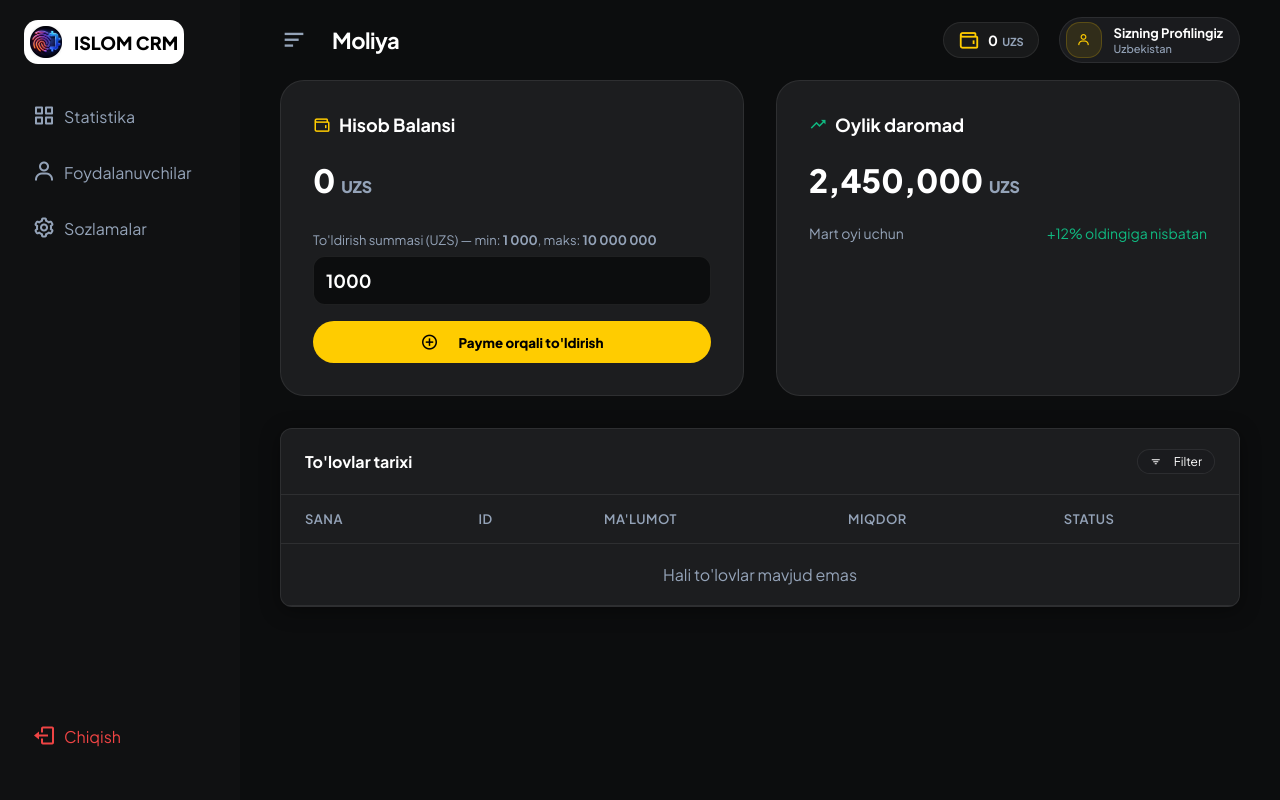
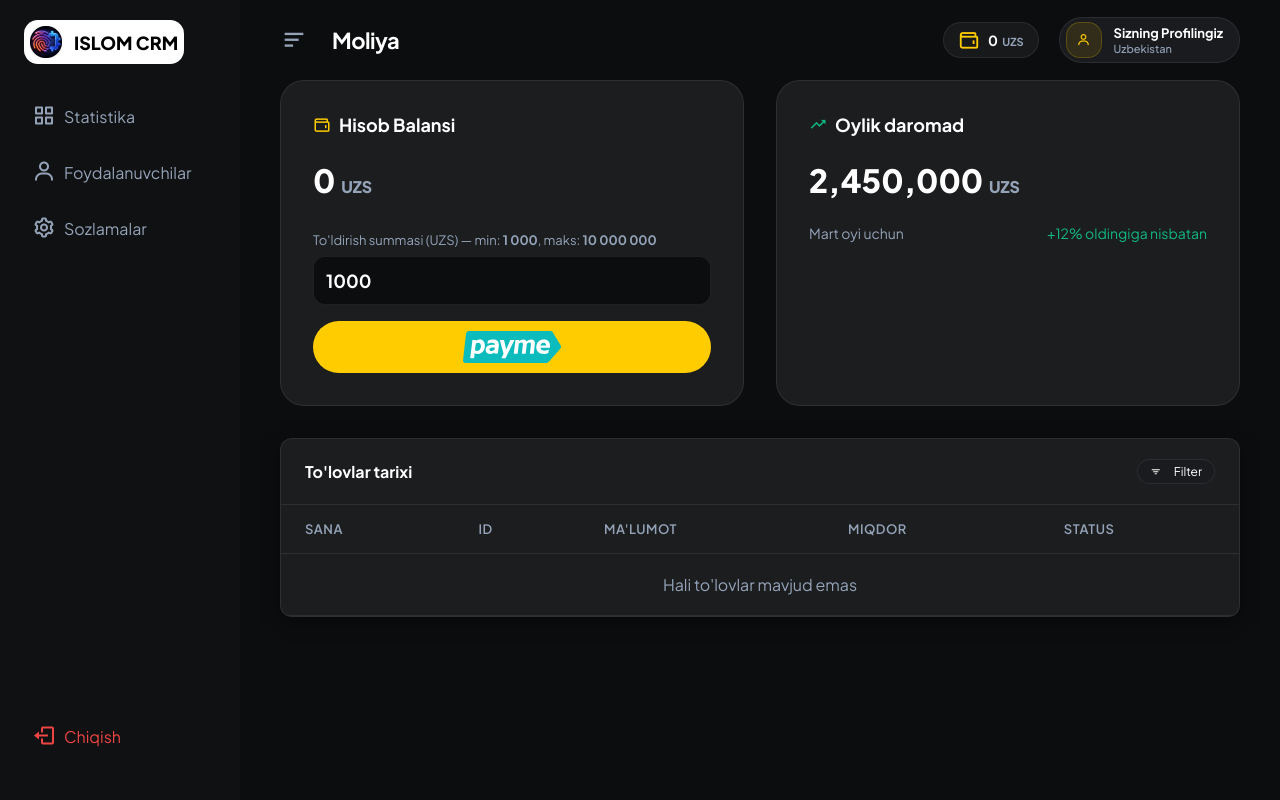
Before and after one commit to islampayments-byte/IslomCRM.uz, a Flask app: page /user/finance in a window 1280 px wide. Run offline with Flask 3, Linux system fonts and the light colour scheme; a user stored in the database is signed in; data comes from the database, SQL or seed files in the repository; data that the repository does not hold is empty.

Commit message:
style: replace payme button text with official svg logo

```diff
--- a/templates/user/finance.html
+++ b/templates/user/finance.html
@@ -39,8 +39,8 @@
                        value="{{ min_amount }}" required
                        style="width: 100%; padding: 12px; border-radius: 12px; background: #0c0d0e; border: 1px solid var(--border-color); color: #fff; margin-bottom: 16px; font-size: 18px; font-weight: 700;">
 
-                <button type="submit" class="user-pill" style="width: 100%; justify-content: center; background: var(--primary-color); color: #000; border: none; font-weight: 800; padding: 12px; cursor: pointer;">
-                    <i class='bx bx-plus-circle' style="font-size: 18px; margin-right: 8px;"></i> Payme orqali to'ldirish
+                <button type="submit" class="user-pill" style="width: 100%; justify-content: center; background: var(--primary-color); color: #000; border: none; font-weight: 800; padding: 10px; cursor: pointer; display: flex; align-items: center;">
+                    <img src="{{ url_for('static', filename='payme.svg') }}" style="height: 32px;" alt="Payme">
                 </button>
             </form>
         </div>
```
Also changed, not shown: static/click.svg (added), static/payme.svg (added).
